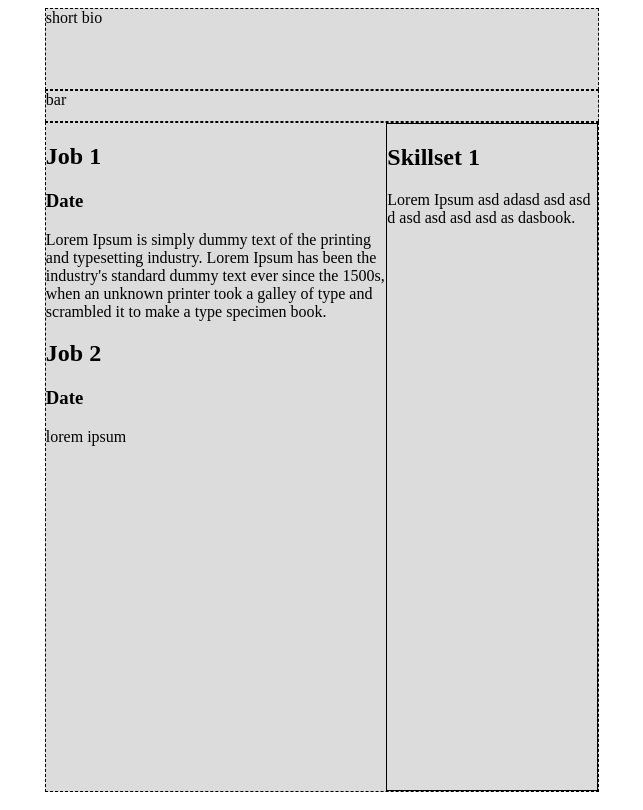
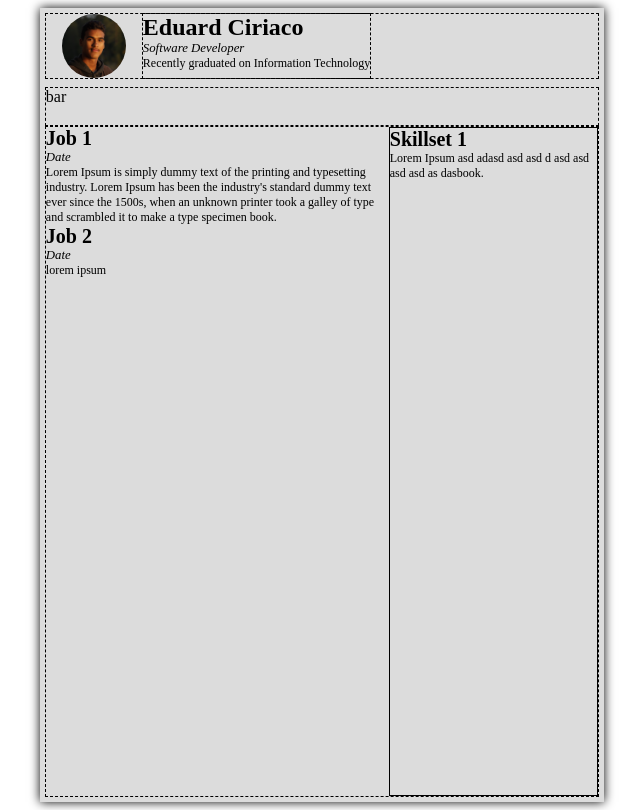
Before and after one commit to edciriac/resume, a plain HTML site: page index.html in a window 1280 px wide. Shown: the whole page, without its empty margins (318-961 px from the left). Drawn offline with Linux system fonts and the light colour scheme.

Commit message:
Add picture, set values for headings update layout

```diff
--- a/index.html
+++ b/index.html
@@ -8,7 +8,14 @@
     </head>
     <body>
         <div id="paper">
-            <div id="bio">short bio</div>
+            <div id="bio">
+                <img src="media/Edustus.jpg" alt="Picture of Eduard Ciriaco">
+                <div>
+                    <h1>Eduard Ciriaco</h1>
+                    <h3>Software Developer</h3>
+                    <p>Recently graduated on Information Technology</p>
+                </div>
+            </div>
             <div id="bar">bar</div>
             <div id="content">
                 <div>
@@ -18,7 +25,7 @@
                         <p>Lorem Ipsum is simply dummy text of the printing and typesetting industry. Lorem Ipsum has been the industry's standard dummy text ever since the 1500s, when an unknown printer took a galley of type and scrambled it to make a type specimen book.  </p>
                     </article>
                     <article>
-                        <h1>Job 2</h1>
+                        <h2>Job 2</h2>
                         <h3>Date</h3>
                         <p>lorem ipsum</p>
                     </article>
--- a/stylesheet.css
+++ b/stylesheet.css
@@ -1,16 +1,25 @@
 @page {
     size: A4;
 }
-
-/* div {
-    page-break-after: always;
-} */
-
-/* body {
-    aspect-ratio: 1/1.41421;
-    background-color: aqua;
-} */
-
+h1, h2, h3, h4, h5, h6, p {
+    margin: 0;
+    padding: 0;
+}
+h1{
+    font-size: 1.5em;
+}
+h2{
+    font-size: 1.25em;
+}
+h3{
+    font-size: 0.8em;
+    font-weight: normal;
+    font-style: italic;
+}
+p{
+    font-size: 0.75em;
+    font-weight: normal;
+}
 
 #paper {
     margin: auto;
@@ -20,6 +29,8 @@
     display: flex;
     flex-direction: column;
     justify-content: space-between;
+    box-shadow: 0px 0px 10px 0px;
+    padding: 5px;
 }
 #paper div {
     /* background-color: aqua; */
@@ -28,6 +39,20 @@
 
 #bio {
     flex-grow: 1.5;
+    display: flex;
+    align-items: center;
+    max-height: 4em;
+    margin-bottom: 0.5em;
+    gap: 1em;
+    /* overflow: scroll; */
+}
+#bio img{
+    height: 100%;
+    border-radius: 50%;
+    margin-left:1em;
+}
+#bio div{
+    height: 100%;
 }
 #bar {
     flex-grow: 0.3;
```
Also changed, not shown: media/Edustus.jpg (added).
